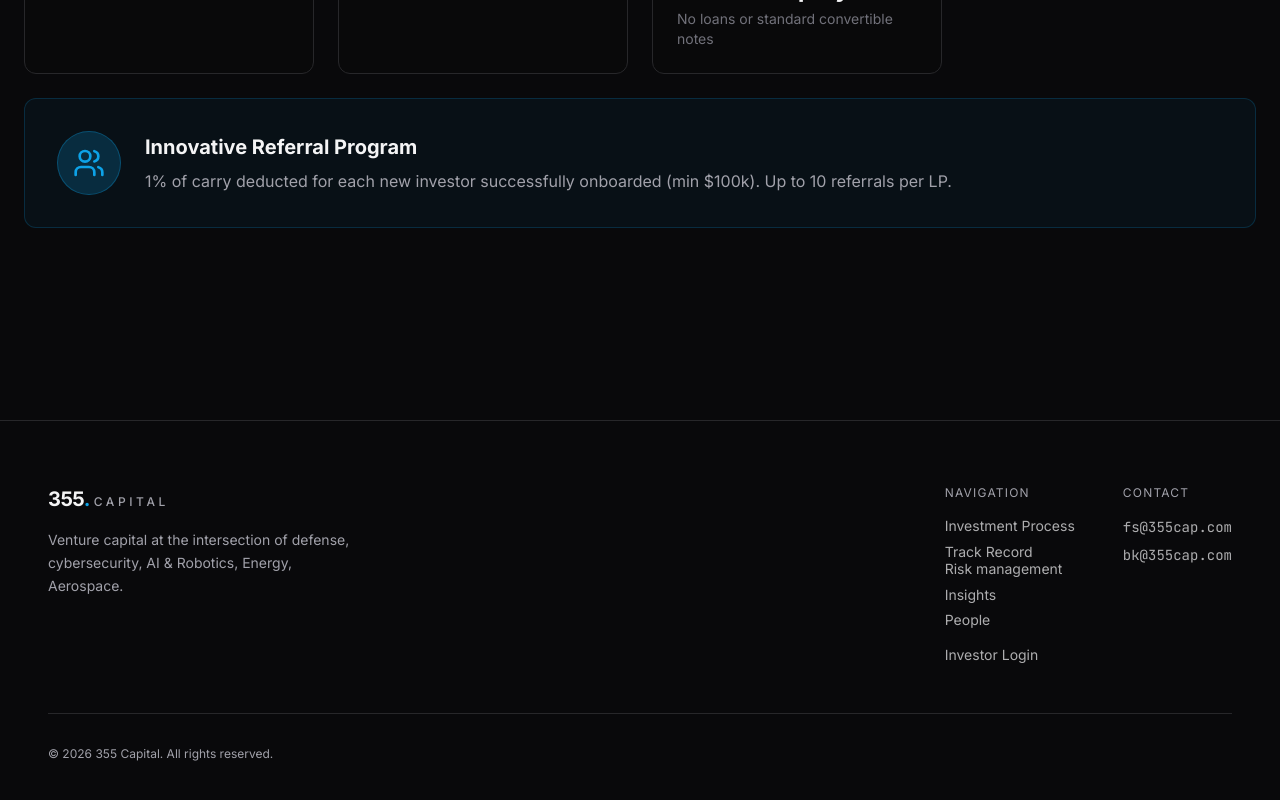
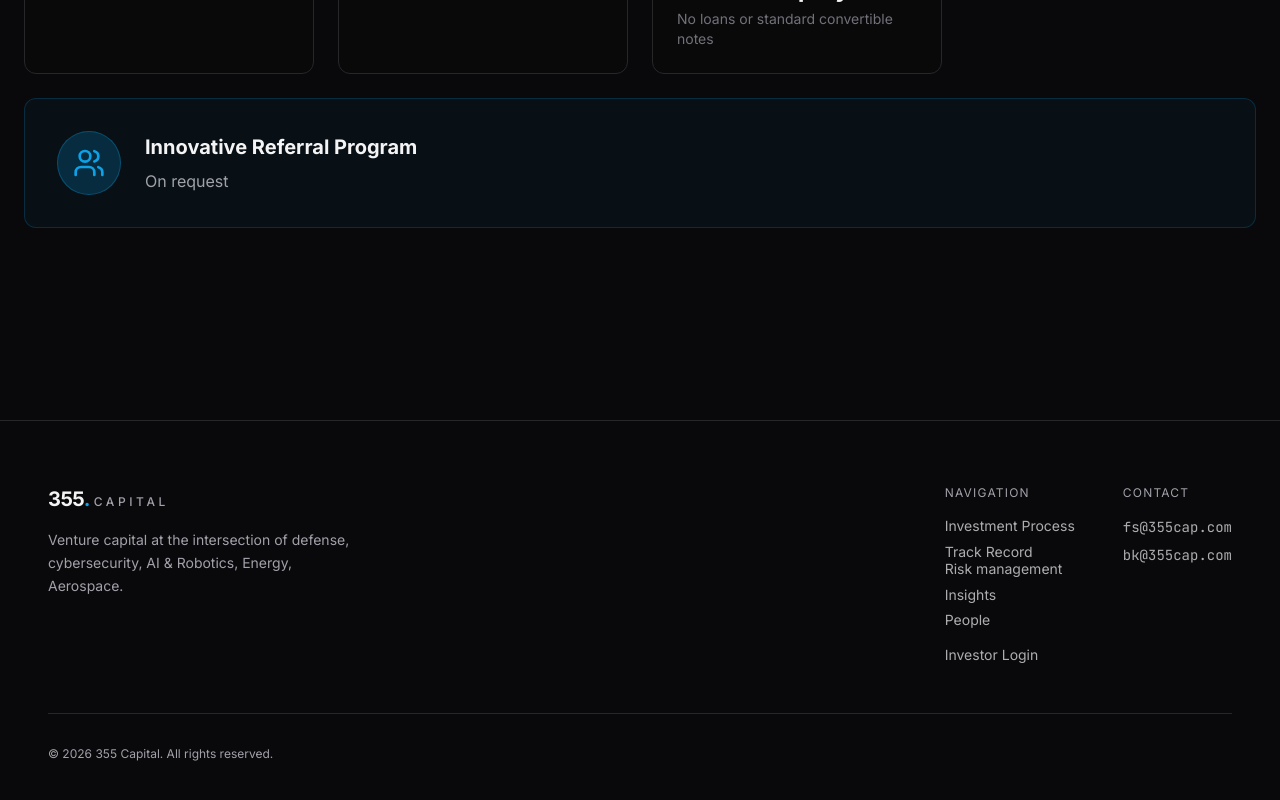
Before and after one commit to Raphae1001/355-capital-launch, a React (Vite) app: page /investment-process in a window 1280 px wide. Shown: the part 2583-3383 px from the top of the page. Built offline with nearby package versions, Linux system fonts and the light colour scheme; the HTML template or start-up script is replaced by a standard one.

Commit message:
feat: copy hero/referral/investissements + vercel headers explicites
- Hero: « applied » même couleur (text-sky-400)
- Referral: « On request »
- Selected investments: … après Medadom
- vercel.json: headers par chemin (sans regex ambiguë)

```diff
--- a/src/index.css
+++ b/src/index.css
@@ -74,7 +74,7 @@
   }
 
   .gradient-text {
-    @apply bg-clip-text text-transparent bg-gradient-to-r from-sky-500 via-sky-300 to-zinc-100;
+    @apply text-sky-400;
   }
 
   .gradient-border {
--- a/src/pages/InvestmentProcess.tsx
+++ b/src/pages/InvestmentProcess.tsx
@@ -148,10 +148,7 @@ export default function InvestmentProcess() {
                </div>
                <div>
                  <h3 className="text-xl font-bold text-zinc-100 mb-2">Innovative Referral Program</h3>
-                 <p className="text-zinc-400">
-                   1% of carry deducted for each new investor successfully onboarded (min $100k).
-                   Up to 10 referrals per LP.
-                 </p>
+                 <p className="text-zinc-400">On request</p>
                </div>
             </div>
           </section>
--- a/src/pages/PerformanceAndRisk.tsx
+++ b/src/pages/PerformanceAndRisk.tsx
@@ -28,7 +28,7 @@ const activeDeals = [
   { name: "Xtend", status: "Not yet", type: "Primary" },
   { name: "SENAI", status: "Not yet", type: "Primary" },
   { name: "Medadom", status: "Not yet", type: "Primary" },
-  { name: "Mega-biopharma", status: "Not yet", type: "Primary" },
+  { name: "…", status: "", type: "" },
 ];
 
 const riskPillars = [
--- a/src/pages/TrackRecord.tsx
+++ b/src/pages/TrackRecord.tsx
@@ -14,7 +14,7 @@ const activeDeals = [
   { name: "Xtend", status: "Not yet", type: "Primary" },
   { name: "SENAI", status: "Not yet", type: "Primary" },
   { name: "Medadom", status: "Not yet", type: "Primary" },
-  { name: "Mega-biopharma", status: "Not yet", type: "Primary" },
+  { name: "…", status: "", type: "" },
 ];
 
 export default function TrackRecord() {
```
Also changed, not shown: vercel.json.
